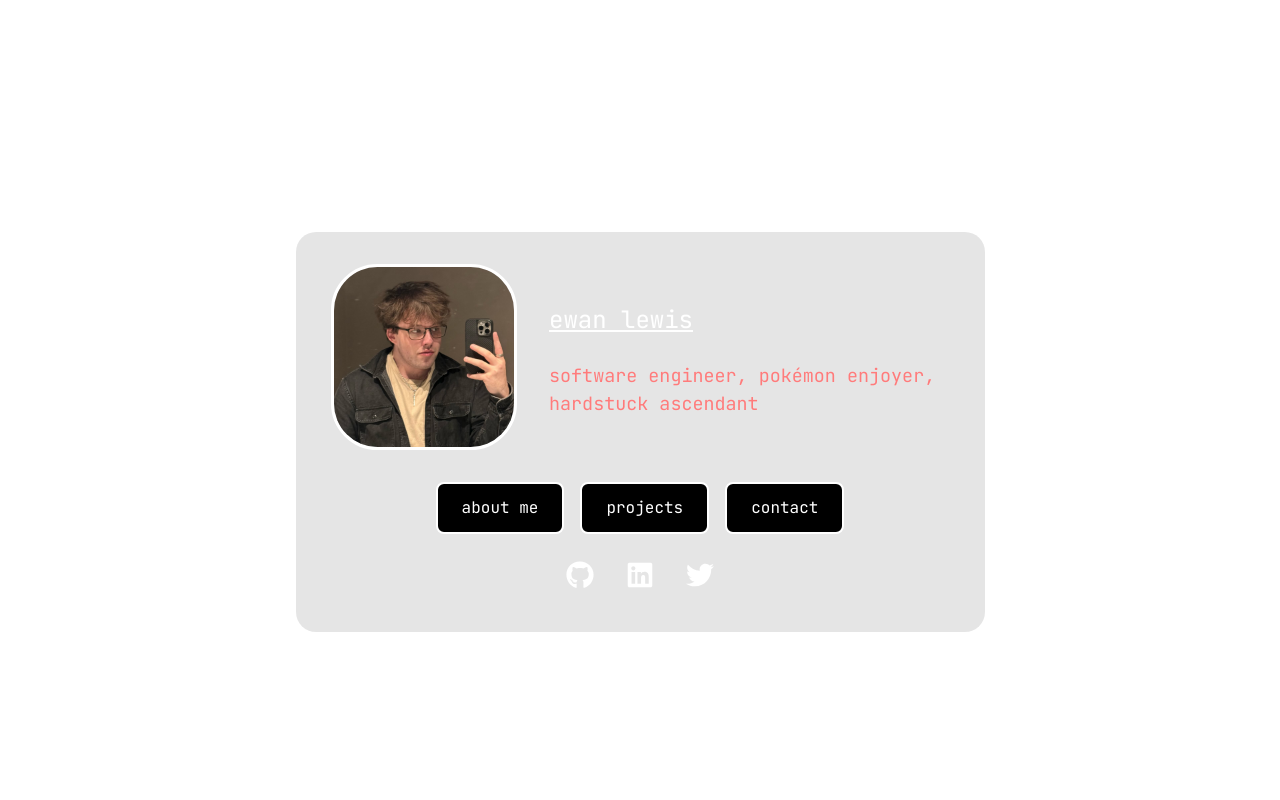
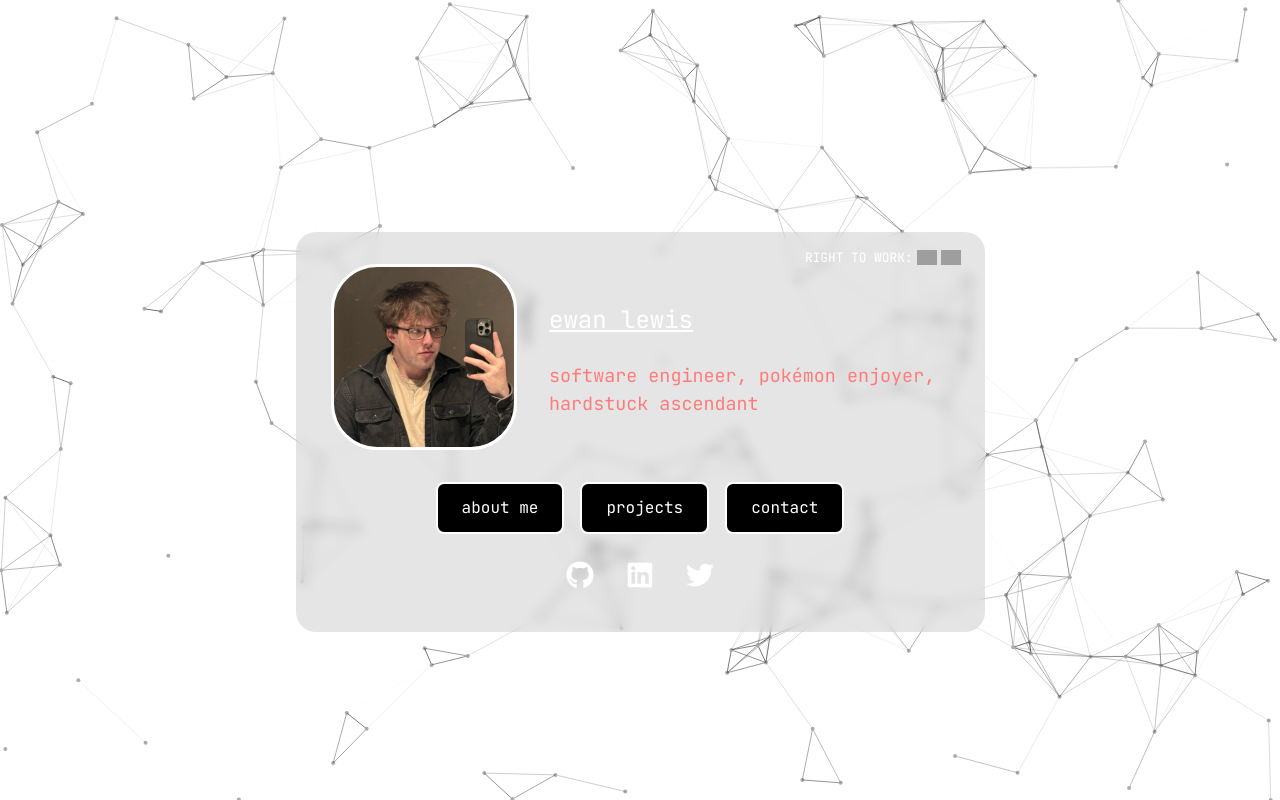
Before and after one commit to ewanlew/ewanlew.github.io, a React (Vite) app: page / in a window 1280 px wide. Built offline with nearby package versions, Linux system fonts and the light colour scheme; grey boxes are pictures that could not be loaded.

Commit message:
right to work, adjusted background colours

```diff
--- a/src/App.css
+++ b/src/App.css
@@ -21,14 +21,33 @@
 }
 
 .intro-card {
+  position: relative;
   background-color: rgba(0, 0, 0, 0.1);
   border-radius: 20px;
   padding: 2rem;
   max-width: 625px;
   width: 100%;
-  backdrop-filter: blur(10px);
+  backdrop-filter: blur(6px);
   box-shadow: 0 0 3px rgba(255, 255, 255, 0.2);
 }
+
+.right-to-work {
+  position: absolute;
+  top: 1rem;
+  right: 1.5rem;
+  font-size: 0.8rem;
+  color: white;
+  font-weight: bold;
+  display: flex;
+  align-items: center;
+  gap: 0.25rem;
+}
+
+.flag-icon {
+  width: 20px;
+  height: auto;
+}
+
 
 .intro-section {
   display: flex;
--- a/src/App.jsx
+++ b/src/App.jsx
@@ -42,6 +42,12 @@ function Home() {
     <div className="home-container">
       <Background />
       <div className="intro-card">
+        <div className="right-to-work">
+          RIGHT TO WORK:
+          <img src="https://flagcdn.com/gb.svg" alt="UK flag" className="flag-icon" />
+          <img src="https://flagcdn.com/us.svg" alt="US flag" className="flag-icon" />
+        </div>
+
         <div className="intro-section">
           <img src="/img/profile.jpg" alt="Ewan Lewis" />
           <div className="intro-text">
--- a/src/Background.jsx
+++ b/src/Background.jsx
@@ -26,7 +26,7 @@ function Background() {
         const dot = dots[i];
         ctx.beginPath();
         ctx.arc(dot.x, dot.y, 2, 0, Math.PI * 2);
-        ctx.fillStyle = '#ffffff';
+        ctx.fillStyle = 'rgba(172, 172, 172, 1)';
         ctx.fill();
 
         dot.x += dot.vx;
@@ -46,7 +46,7 @@ function Background() {
             ctx.beginPath();
             ctx.moveTo(dot.x, dot.y);
             ctx.lineTo(other.x, other.y);
-            ctx.strokeStyle = `rgba(255,255,255,${1 - dist / 100})`;
+            ctx.strokeStyle = `rgba(83, 83, 83,${1 - dist / 100})`;
             ctx.stroke();
           }
         }
```
